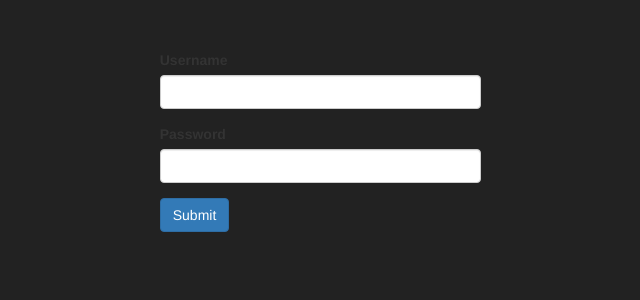
After one commit to chokrihamza/photo_galary-project-with-php-oop, a PHP site: page /admin/login.php in a window 1280 px wide. The commit adds this page. Shown: the top 300 px of the page, without its empty margins (344-984 px from the left). Run offline with PHP 8.4, Linux system fonts and the light colour scheme.

Commit message:
finish login page

```diff
--- a/admin/includes/header.php
+++ b/admin/includes/header.php
@@ -1,8 +1,8 @@
 <?php ob_start(); ?>
 <?php include("init.php")  ?>
-<?php if (!$session->is_signed_in()) {
-  redirect("login.php");
-} ?>
+<!-- if !$session->is_signed_in
+  redirect"login.php";
+  -->
 <!DOCTYPE html>
 <html lang="en">
 
--- a/admin/includes/user.php
+++ b/admin/includes/user.php
@@ -20,12 +20,6 @@ class User
     $found_user = !empty($the_reslut_array) ? array_shift($the_reslut_array) : false;
 
 
-    //   if (!empty($the_reslut_array)) {
-    //     $first_item = array_shift($the_reslut_array);
-    //     return $first_item;
-    //   } else {
-    //     return false;
-    //   }
     return $found_user;
   }
 
@@ -39,6 +33,20 @@ class User
     }
     return $the_object_array;
   }
+
+  public static function verify_user($username, $password)
+  {
+    global $database;
+    $username = $database->escape_string($username);
+    $password = $database->escape_string($password);
+    $sql = "SELECT * FROM users WHERE ";
+    $sql .= "username='{$username}' ";
+    $sql .= " AND password='{$password}' ";
+    $sql .= "LIMIT 1";
+    $the_reslut_array = self::find_this_query($sql);
+    return  !empty($the_reslut_array) ? array_shift($the_reslut_array) : false;
+  }
+
   public static function instantation($the_record)
   {
     $the_object = new self;
--- /dev/null
+++ b/admin/login.php
@@ -0,0 +1,56 @@
+<?php require_once('includes/header.php') ?>
+<?php
+
+if ($session->is_signed_in()) {
+  redirect("index.php");
+}
+
+
+if (isset($_POST['submit'])) {
+  $username = trim($_POST['username']);
+  $password = trim($_POST['password']);
+
+
+  //Method to check databae user
+  $user_found = User::verify_user($username, $passowrd);
+  if ($user_found) {
+    $session->login($user_found);
+    redirect("index.php");
+  } else {
+    $the_message = "Your password or name are incorrect ...";
+  }
+} else {
+  $username = "";
+  $password = "";
+}
+
+?>
+<div class="col-md-4 col-md-offset-3">
+
+
+
+  <form id="login-id" action="" method="post">
+
+    <div class="form-group">
+      <label for="username">Username</label>
+      <input type="text" class="form-control" name="username" value="<?php echo htmlentities($username); ?>">
+
+    </div>
+
+    <div class="form-group">
+      <label for="password">Password</label>
+      <input type="password" class="form-control" name="password" value="<?php echo htmlentities($password); ?>">
+
+    </div>
+
+
+    <div class="form-group">
+      <input type="submit" name="submit" value="Submit" class="btn btn-primary">
+
+    </div>
+
+
+  </form>
+
+
+</div>
```
Also changed, not shown: admin/includes/login.php (deleted, +0 -14 lines).
